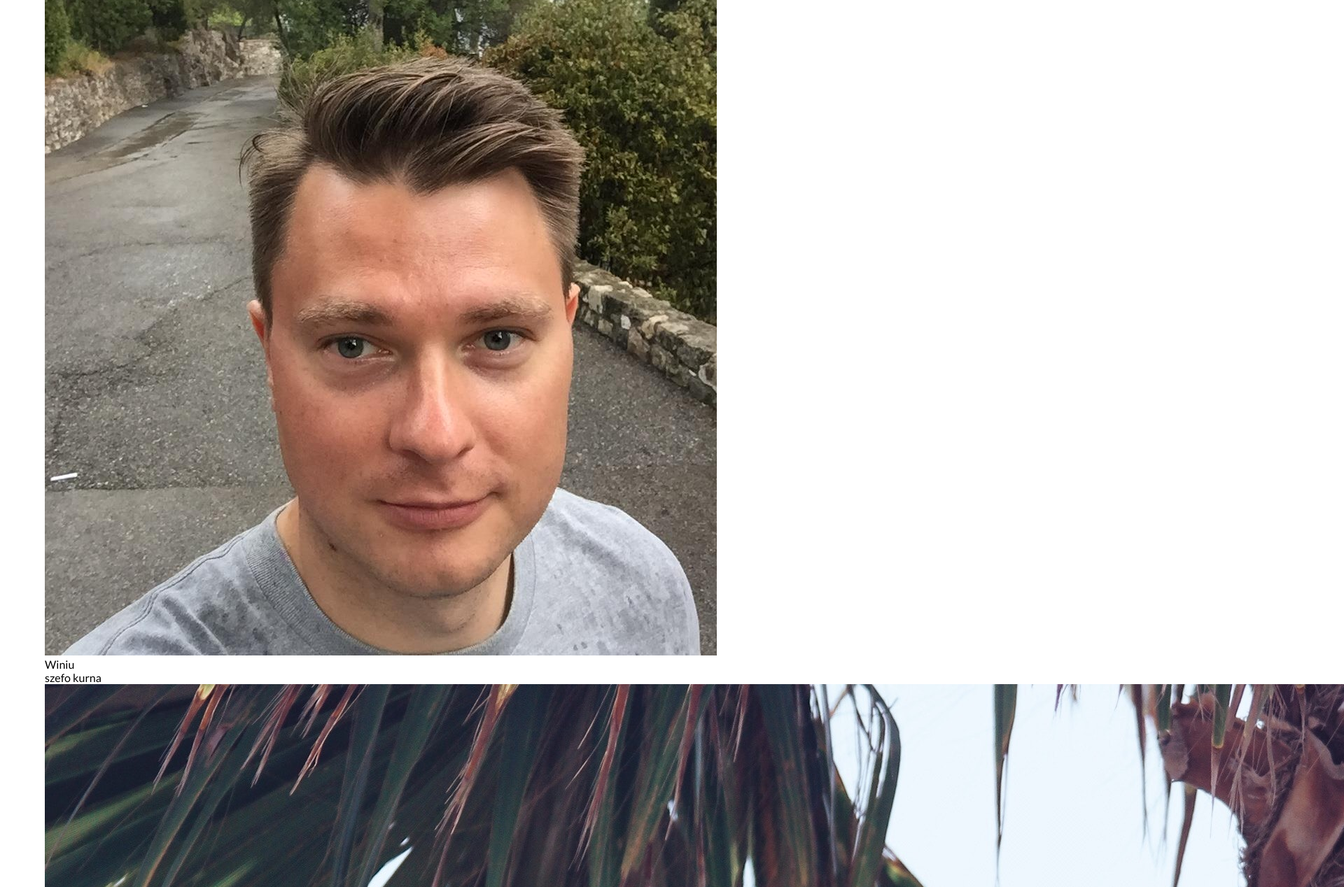
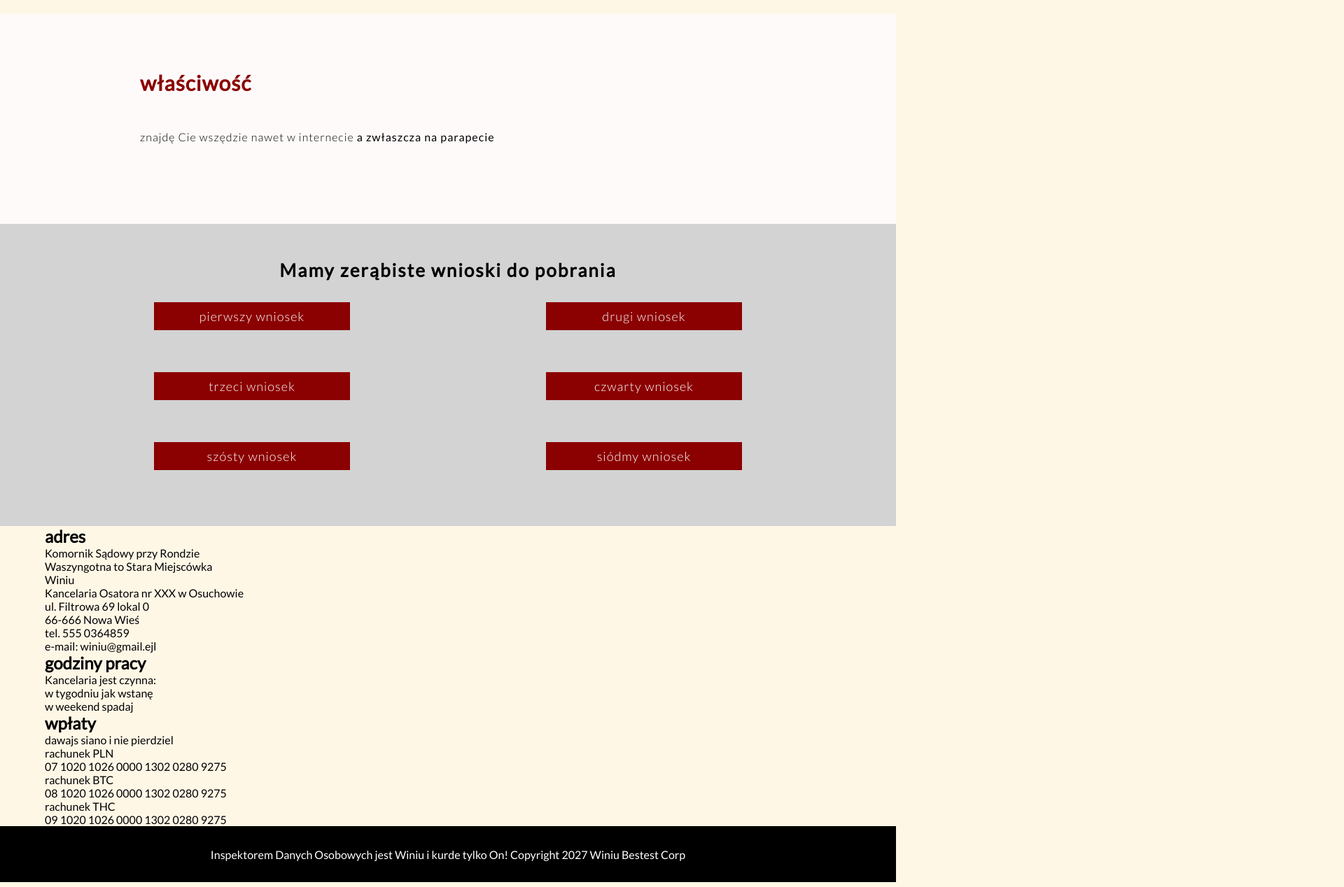
Before and after one commit to Pietrzi/strona-winiu, a website: page index.html in a window 1280 px wide. Shown: the part 2532-3800 px from the top of the page at 70% size, 1920 px wide, since content can reach past the window. Drawn offline with Linux system fonts and the light colour scheme.

Commit message:
only contact basics styles to ready sketch

```diff
--- a/index.html
+++ b/index.html
@@ -51,7 +51,7 @@
     </section>
     <section class="team">
         <div class="centering-div">
-            <h3>zespół</h3>
+            <h3 class="team-title">zespół</h3>
             <div class="team-box">
                 <div class="member-box">
                     <img src="./assetes/model.jpg" alt="" class="member-photo">
@@ -72,10 +72,9 @@
         </div>
     </section>
     <section class="properties">
-        <div class="centering-div">
-            <div class="properties-text">
+        <div class="properties-text-box">
             <h2>właściwość</h2>
-                <p class="properties-text">znajdę Cie wszędzie nawet w internecie <strong>a zwłaszcza na parapecie</strong></p>
+            <p>znajdę Cie wszędzie nawet w internecie <span class="strong">a zwłaszcza na parapecie</span></p>
         </div>
         <div class="properties-downloads">
             <h2>Mamy zerąbiste wnioski do pobrania</h2>
@@ -100,7 +99,6 @@
                 </div>
             </div>
         </div>
-        </div>
     </section>
     <section class="contact">
         <div class="centering-div">
@@ -113,7 +111,7 @@
                 <p>ul. Filtrowa 69 lokal 0</p>
                 <p>66-666 Nowa Wieś</p>
                 <p>tel. 555 0364859</p>
-                <p>e-mail: winiu@gmail.ejl</p>/p>
+                <p>e-mail: winiu@gmail.ejl</p>
             </div>
             <div class="hours-container">
                 <h2>godziny pracy</h2>
@@ -136,9 +134,7 @@
         </div>
     </section>
     <footer>
-        <div class="centering-div">
             <p class="footer-text">Inspektorem Danych Osobowych jest Winiu i kurde tylko On! Copyright 2027 Winiu Bestest Corp</p>
-        </div>
     </footer>
 </body>
 </html>
--- a/style.css
+++ b/style.css
@@ -8,7 +8,7 @@ body {
     width: 100vw;
     overflow-x: hidden;
     font-family: 'Lato', sans-serif;
-    background-color: white;
+    background-color: #fff7e6;
 }
 
 .centering-div {
@@ -268,3 +268,139 @@ nav {
     margin-top: 30px;
     font-size: 20px;
 }
+
+.team {
+    position: relative;
+    top: 80px;
+    width: 100vw;
+    padding: 30px 0;
+}
+
+
+.team-title {
+    font-size: 30px;
+    letter-spacing: 2px;
+    color: darkred;
+    margin-bottom: 30px;
+}
+
+.team-box {
+    width: 100%;
+    display: flex;
+    justify-content: space-between;
+    align-items: center;
+}
+
+.member-box {
+    width: 25%;
+    height: 520px;
+    display: flex;
+    flex-direction: column;
+    justify-content: space-between;
+    align-items: center;
+}
+
+.member-photo {
+    width: 100%;
+    height: 450px;
+    object-fit: fill;
+}
+
+.member-name {
+    font-size: 20px;
+    letter-spacing: 2px;
+    color: darkred;
+    margin-top: 26px;
+}
+
+.member-title {
+    font-size: 18px;
+    color: black;
+    margin-top: 10px;
+}
+
+.properties {
+    position: relative;
+    top: 80px;
+    width: 100vw;
+}
+
+.properties-text-box {
+    width: 100%;
+    height: 300px;
+    background-color: snow;
+    padding-top: 80px;
+}
+
+.properties-text-box h2 {
+    margin-left: 200px;
+    font-size: 30px;
+    color: darkred;
+    letter-spacing: 1px;
+}
+
+.properties-text-box p {
+    margin-left: 200px;
+    margin-top: 50px;
+    letter-spacing: 1px;
+    font-weight: 300;
+}
+
+.strong {
+    font-weight: 400;
+}
+
+.properties-downloads {
+    width: 100%;
+    background-color: lightgray;
+    padding: 50px 200px;
+}
+
+.properties-downloads h2 {
+    text-align: center;
+    font-size: 26px;
+    letter-spacing: 2px;
+
+}
+
+.downloads-container {
+    width: 100%;
+    display: flex;
+    justify-content: space-between;
+    align-items: center;
+    flex-wrap: wrap;
+}
+
+.download-link {
+    width: 280px;
+    height: 40px;
+    margin: 30px 20px;
+    display: flex;
+    justify-content: center;
+    align-items: center;
+    background-color: darkred;
+}
+
+.download-text {
+    color: white;
+    font-size: 18px;
+    font-weight: 300;
+    letter-spacing: 1px;
+}
+
+.contact {
+    position: relative;
+    top: 80px;
+}
+
+footer {
+    position: relative;
+    top: 80px;
+    height: 80px;
+    width: 100vw;
+    background-color: black;
+    color: white;
+    display: flex;
+    justify-content: center;
+    align-items: center;
+}
```
Lines whose indentation alone changed are shown as unchanged.
